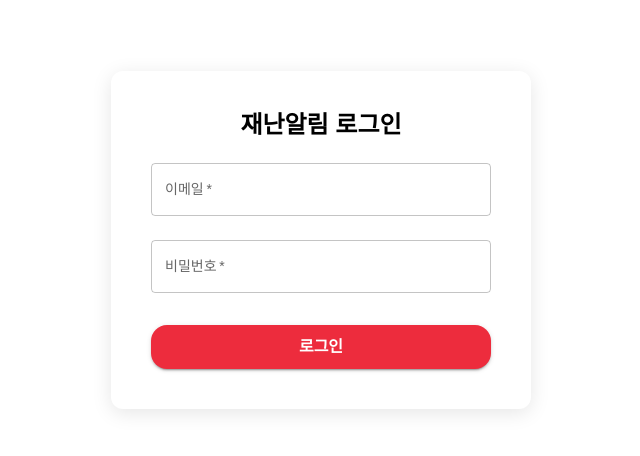
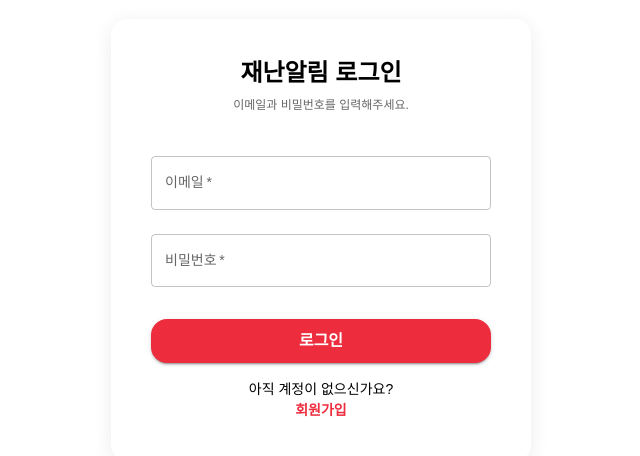
Before and after one commit to CherrieCho/emergency-alarm, a React (Vite) app: page / in a window 1280 px wide. Shown: the part 160-616 px from the top of the page, without its empty margins (319-959 px from the left). Built offline with nearby package versions, Linux system fonts and the light colour scheme; a web font is replaced by a local one.

Commit message:
로그인 페이지 수정

```diff
--- a/src/pages/auth/Auth.tsx
+++ b/src/pages/auth/Auth.tsx
@@ -1,11 +1,50 @@
 import React, { useState } from 'react';
 import {
-  Box,
-  Button,
   TextField,
   Typography,
   Paper,
+  Button,
+  Box,
+  styled,
 } from '@mui/material';
+
+const Wrapper = styled(Box)(({ theme }) => ({
+  display: 'flex',
+  justifyContent: 'center',
+  alignItems: 'center',
+  minHeight: '100vh',
+  backgroundColor: theme.palette.background.default,
+  fontFamily: theme.typography.fontFamily,
+}));
+
+const LoginCard = styled(Paper)(({ theme }) => ({
+  padding: theme.spacing(5),
+  maxWidth: 420,
+  width: '100%',
+  backgroundColor: '#fff', // 또는 theme.palette.background.paper
+  borderRadius: theme.spacing(2),
+  boxShadow: '0 4px 20px rgba(0, 0, 0, 0.08)',
+}));
+
+const Title = styled(Typography)(({ theme }) => ({
+  ...theme.typography.h1,
+  textAlign: 'center',
+  marginBottom: theme.spacing(1),
+}));
+
+const Subtitle = styled(Typography)(({ theme }) => ({
+  ...theme.typography.subtitle1,
+  textAlign: 'center',
+  marginBottom: theme.spacing(3),
+}));
+
+const SignupText = styled(Typography)(({ theme }) => ({
+  ...theme.typography.body1,
+  textAlign: 'center',
+  color: theme.palette.primary.main,
+  fontWeight: 'bold',
+  cursor: 'pointer',
+}));
 
 const Auth = () => {
   const [email, setEmail] = useState('');
@@ -17,27 +56,11 @@ const Auth = () => {
   };
 
   return (
-    <Box
-      display="flex"
-      justifyContent="center"
-      alignItems="center"
-      minHeight="100vh"
-      sx={{ backgroundColor: 'background.default' }}
-    >
-      <Paper
-        elevation={6}
-        sx={{
-          padding: 5,
-          width: '100%',
-          maxWidth: 420,
-          backgroundColor: '#FFFFFF',
-          borderRadius: 3,
-          boxShadow: '0 4px 20px rgba(0,0,0,0.1)',
-        }}
-      >
-        <Typography variant="h1" gutterBottom textAlign="center">
-          재난알림 로그인
-        </Typography>
+    <Wrapper>
+      <LoginCard elevation={6}>
+        <Title>재난알림 로그인</Title>
+        <Subtitle>이메일과 비밀번호를 입력해주세요.</Subtitle>
+
         <Box component="form" onSubmit={handleLogin}>
           <TextField
             fullWidth
@@ -67,9 +90,16 @@ const Auth = () => {
           >
             로그인
           </Button>
+
+          <Typography variant="body1" textAlign="center" sx={{ mt: 2 }}>
+            아직 계정이 없으신가요?
+          </Typography>
+          <SignupText onClick={() => alert('회원가입으로 이동')}>
+            회원가입
+          </SignupText>
         </Box>
-      </Paper>
-    </Box>
+      </LoginCard>
+    </Wrapper>
   );
 };
 
```
